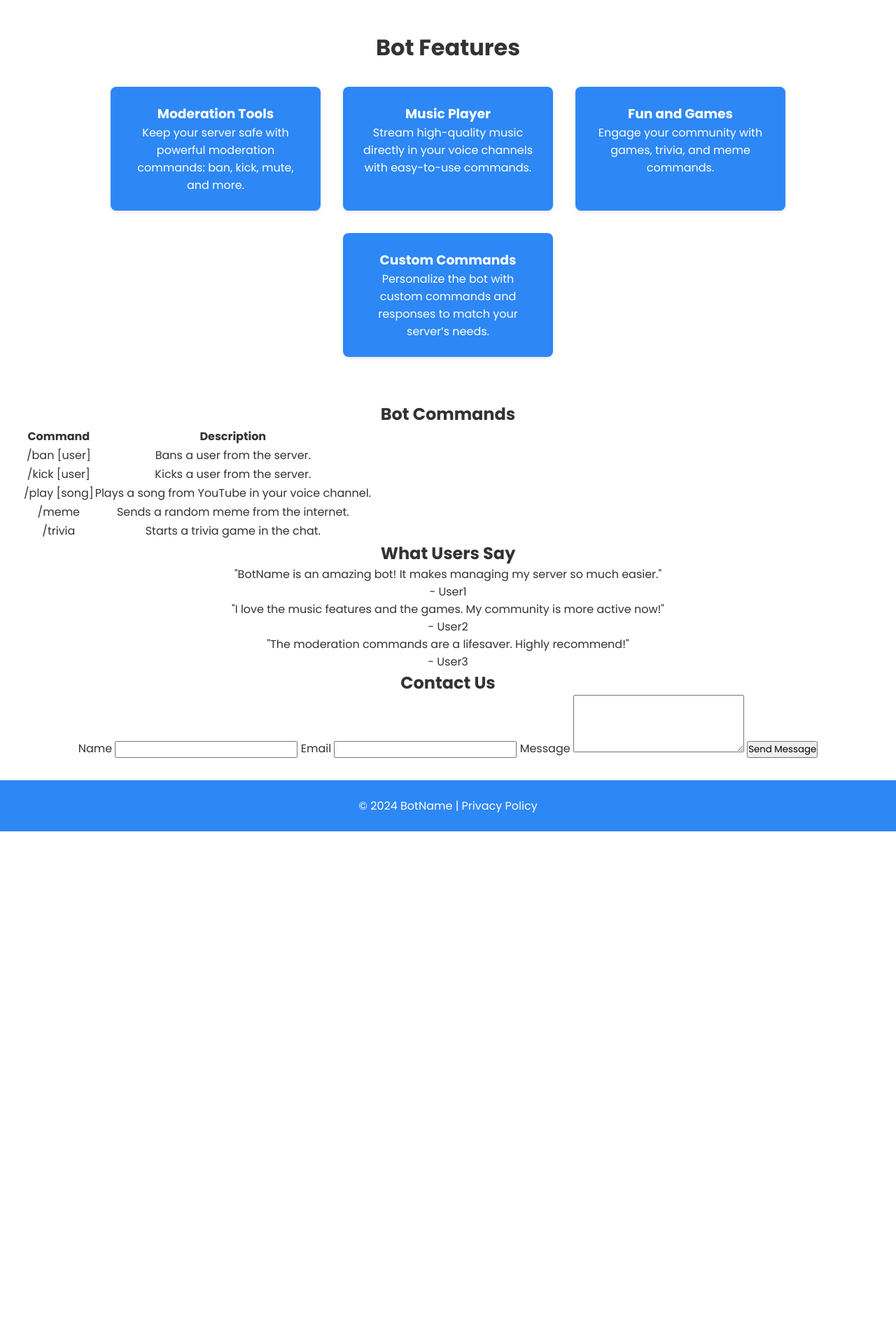
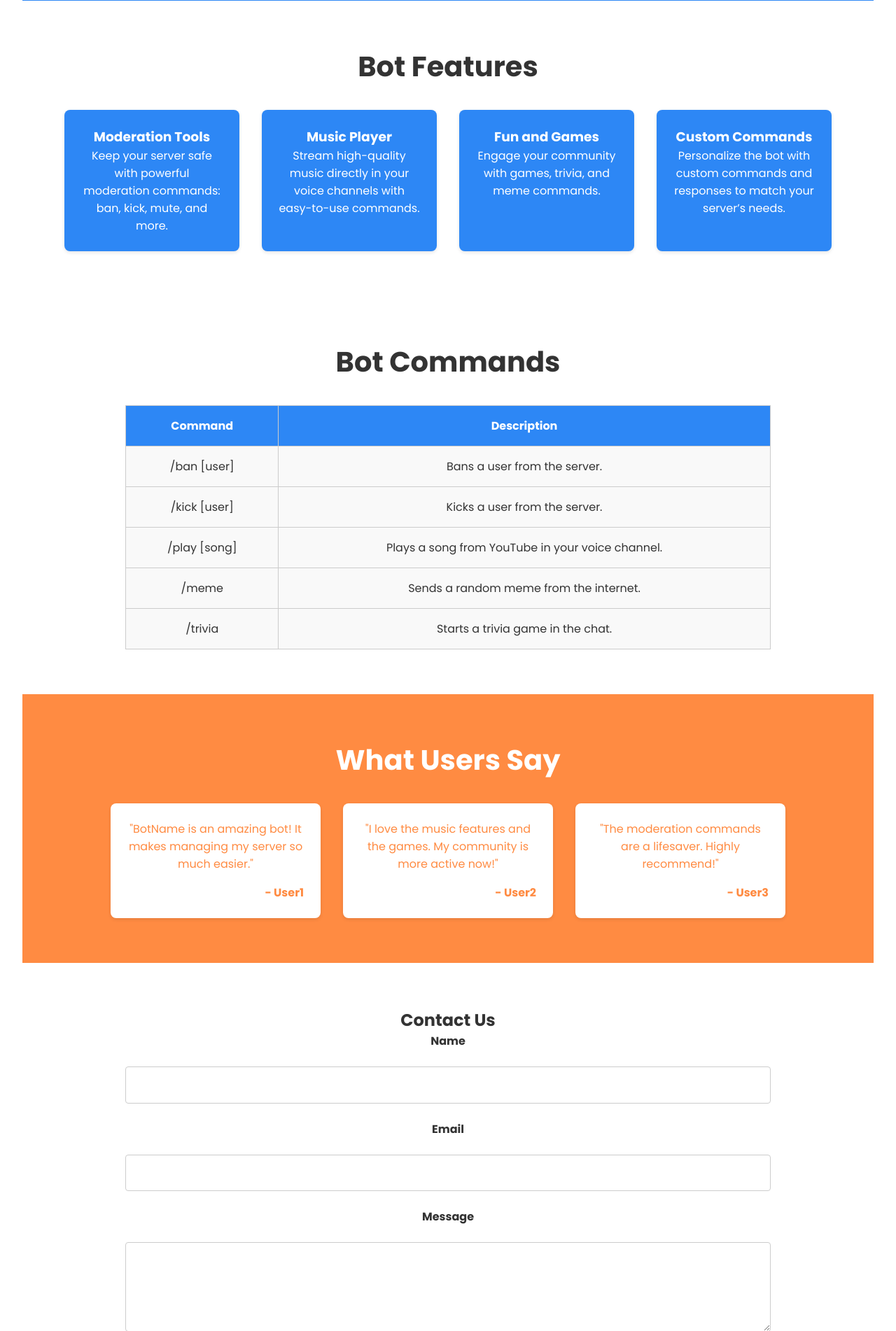
Before and after one commit to colibribot/beta, a PHP site: page / in a window 1280 px wide. Shown: the part 842-2744 px from the top of the page at 70% size. Before the commit the page ends 2030 px from the top, so only its background shows below. Run offline with PHP 8.4, Linux system fonts and the light colour scheme.

Commit message:
Update styles.css
Signed-off-by: Colibri <alex1061.business@gmail.com>

```diff
--- a/styles.css
+++ b/styles.css
@@ -10,6 +10,7 @@
 /* Base styles */
 :root {
     --primary-color: #2d87f5;
+    --accent-color: #ff8b42;
     --light-bg: #ffffff;
     --light-text: #333333;
     --dark-bg: #121212;
@@ -42,7 +43,7 @@ header {
 
 .brand h1 {
     color: #fff;
-    font-size: 1.5rem;
+    font-size: 1.8rem;
 }
 
 .nav-links {
@@ -67,6 +68,7 @@ main {
     padding: 2rem;
 }
 
+/* Hero Section */
 .hero {
     display: flex;
     flex-direction: column;
@@ -78,12 +80,12 @@ main {
 }
 
 .hero h2 {
-    font-size: 2.5rem;
+    font-size: 2.8rem;
     margin-bottom: 1rem;
 }
 
 .hero p {
-    font-size: 1.2rem;
+    font-size: 1.3rem;
     max-width: 600px;
 }
 
@@ -108,12 +110,13 @@ main {
     max-width: 500px;
 }
 
+/* Features Section */
 .features-section {
     padding: 4rem 2rem;
 }
 
 .features-section h2 {
-    font-size: 2rem;
+    font-size: 2.5rem;
     margin-bottom: 2rem;
 }
 
@@ -125,7 +128,7 @@ main {
 }
 
 .feature {
-    width: 300px;
+    width: 250px;
     background-color: var(--primary-color);
     color: white;
     padding: 1.5rem;
@@ -138,6 +141,118 @@ main {
     transform: translateY(-5px);
 }
 
+/* Commands Section */
+.commands-section {
+    padding: 4rem 2rem;
+    background-color: var(--light-bg);
+}
+
+.commands-section h2 {
+    font-size: 2.5rem;
+    margin-bottom: 2rem;
+}
+
+.commands-table {
+    width: 80%;
+    margin: 0 auto;
+    border-collapse: collapse;
+}
+
+.commands-table th, .commands-table td {
+    padding: 1rem;
+    border: 1px solid #ccc;
+}
+
+.commands-table th {
+    background-color: var(--primary-color);
+    color: white;
+}
+
+.commands-table td {
+    background-color: #f9f9f9;
+}
+
+/* Reviews Section */
+.reviews-section {
+    padding: 4rem 2rem;
+    background-color: var(--accent-color);
+    color: white;
+}
+
+.reviews-section h2 {
+    font-size: 2.5rem;
+    margin-bottom: 2rem;
+}
+
+.reviews-container {
+    display: flex;
+    justify-content: center;
+    gap: 2rem;
+    flex-wrap: wrap;
+}
+
+.review {
+    width: 300px;
+    padding: 1.5rem;
+    background-color: white;
+    color: var(--accent-color);
+    border-radius: 8px;
+    box-shadow: 0 2px 5px rgba(0, 0, 0, 0.1);
+    transition: transform var(--transition-speed);
+}
+
+.review:hover {
+    transform: translateY(-5px);
+}
+
+.review span {
+    display: block;
+    margin-top: 1rem;
+    font-weight: bold;
+    text-align: right;
+}
+
+/* Contact Section */
+.contact-section {
+    padding: 4rem 2rem;
+    background-color: var(--light-bg);
+}
+
+.contact-form {
+    width: 80%;
+    margin: 0 auto;
+    display: flex;
+    flex-direction: column;
+    gap: 1.5rem;
+}
+
+.contact-form label {
+    font-weight: bold;
+}
+
+.contact-form input, .contact-form textarea {
+    padding: 0.8rem;
+    border-radius: 4px;
+    border: 1px solid #ccc;
+    font-size: 1rem;
+}
+
+.submit-btn {
+    padding: 1rem 2rem;
+    background-color: var(--primary-color);
+    color: white;
+    border: none;
+    border-radius: 4px;
+    cursor: pointer;
+    font-weight: bold;
+    transition: background-color var(--transition-speed);
+}
+
+.submit-btn:hover {
+    background-color: #1f5cb5;
+}
+
+/* Footer */
 footer {
     text-align: center;
     padding: 1.5rem;
@@ -172,3 +287,20 @@ body.dark-mode .cta-btn {
 body.dark-mode footer {
     background-color: #1f1f1f;
 }
+
+body.dark-mode .commands-section {
+    background-color: var(--dark-bg);
+}
+
+body.dark-mode .commands-table td {
+    background-color: #1f1f1f;
+}
+
+body.dark-mode .reviews-section {
+    background-color: #333;
+}
+
+body.dark-mode .review {
+    background-color: #1f1f1f;
+    color: white;
+}
```
